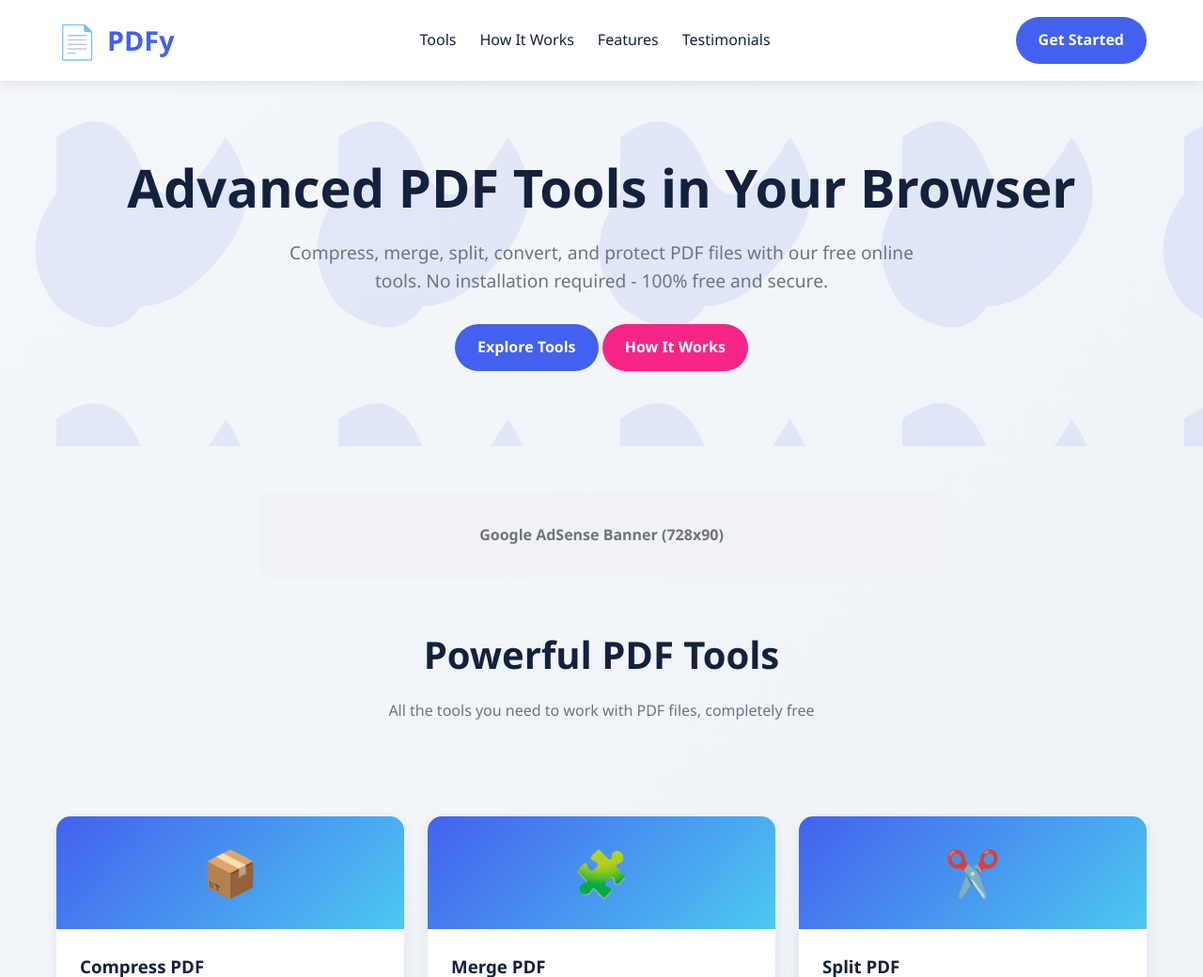
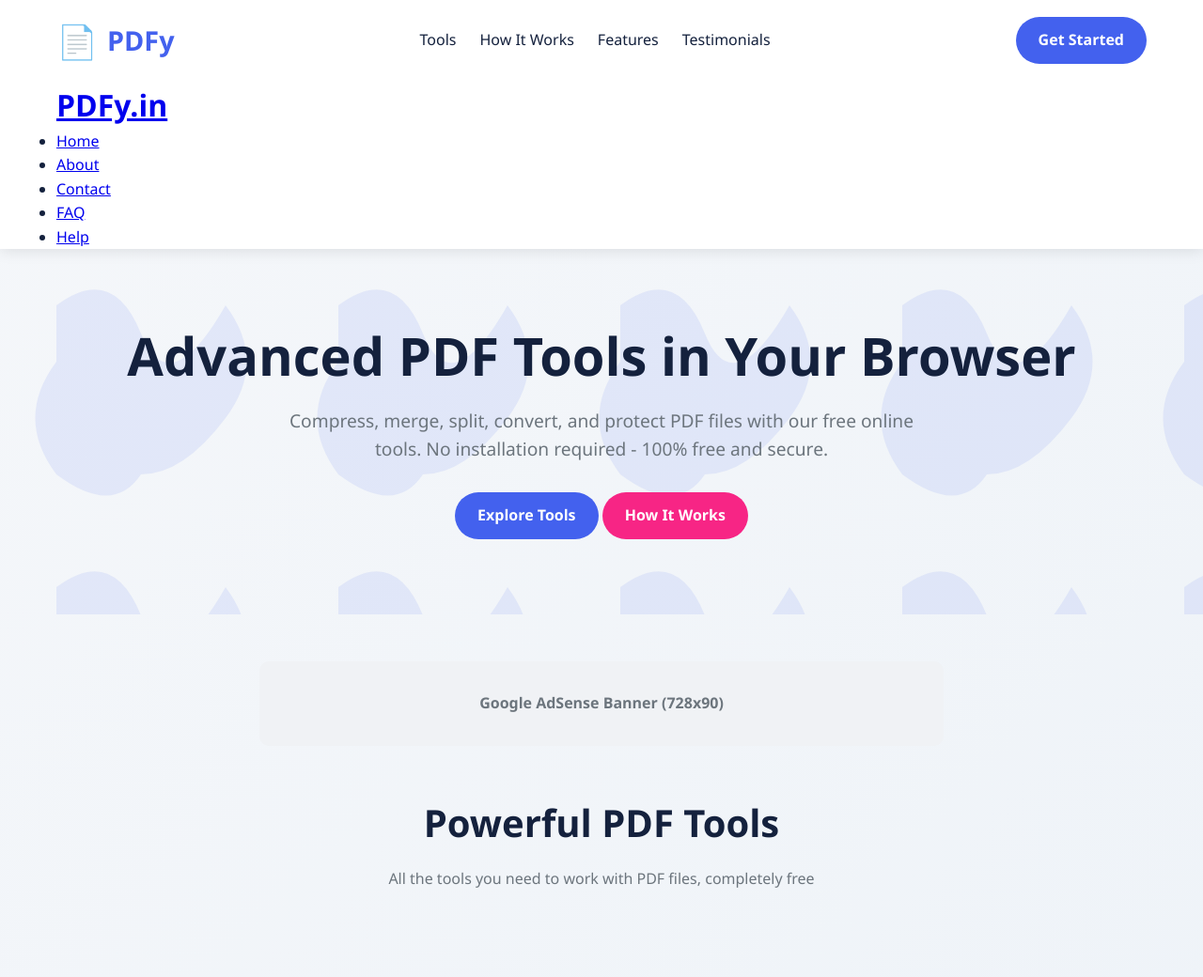
Before and after one commit to ashishgoyal2501/pdf-new, a Flask app: page / in a window 1280 px wide. Shown: the top 1040 px of the page at 94% size. Run offline with Flask 3, Linux system fonts and the light colour scheme; some libraries are stand-ins or nearby versions.

Commit message:
Update index.html

```diff
--- a/templates/index.html
+++ b/templates/index.html
@@ -45,6 +45,18 @@
                 </div>
             </div>
         </div>
+        <div class="container">
+      <h1><a href="{{ url_for('index') }}">PDFy.in</a></h1>
+      <nav>
+        <ul>
+          <li><a href="{{ url_for('index') }}">Home</a></li>
+          <li><a href="{{ url_for('about') }}">About</a></li>
+          <li><a href="{{ url_for('contact') }}">Contact</a></li>
+          <li><a href="{{ url_for('faq') }}">FAQ</a></li>
+          <li><a href="{{ url_for('help_page') }}">Help</a></li>
+        </ul>
+      </nav>
+    </div>
     </header>
 
     <!-- Hero Section -->
```
